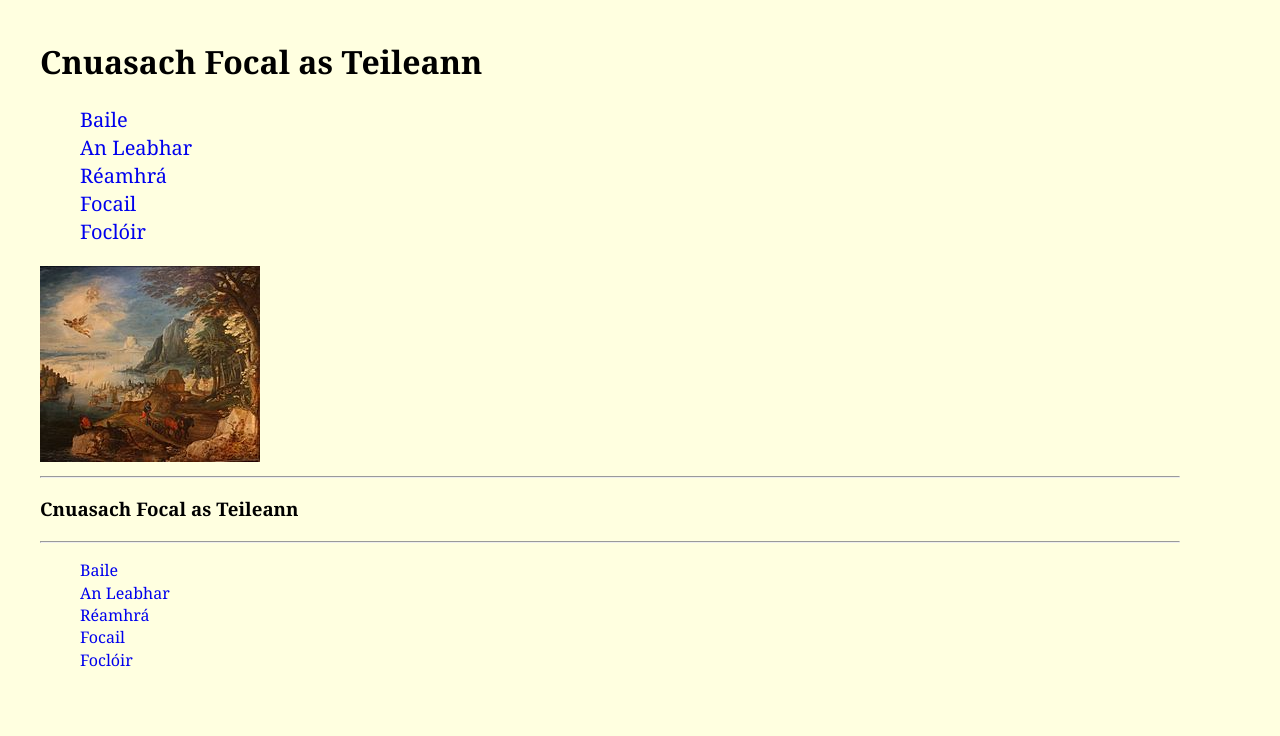
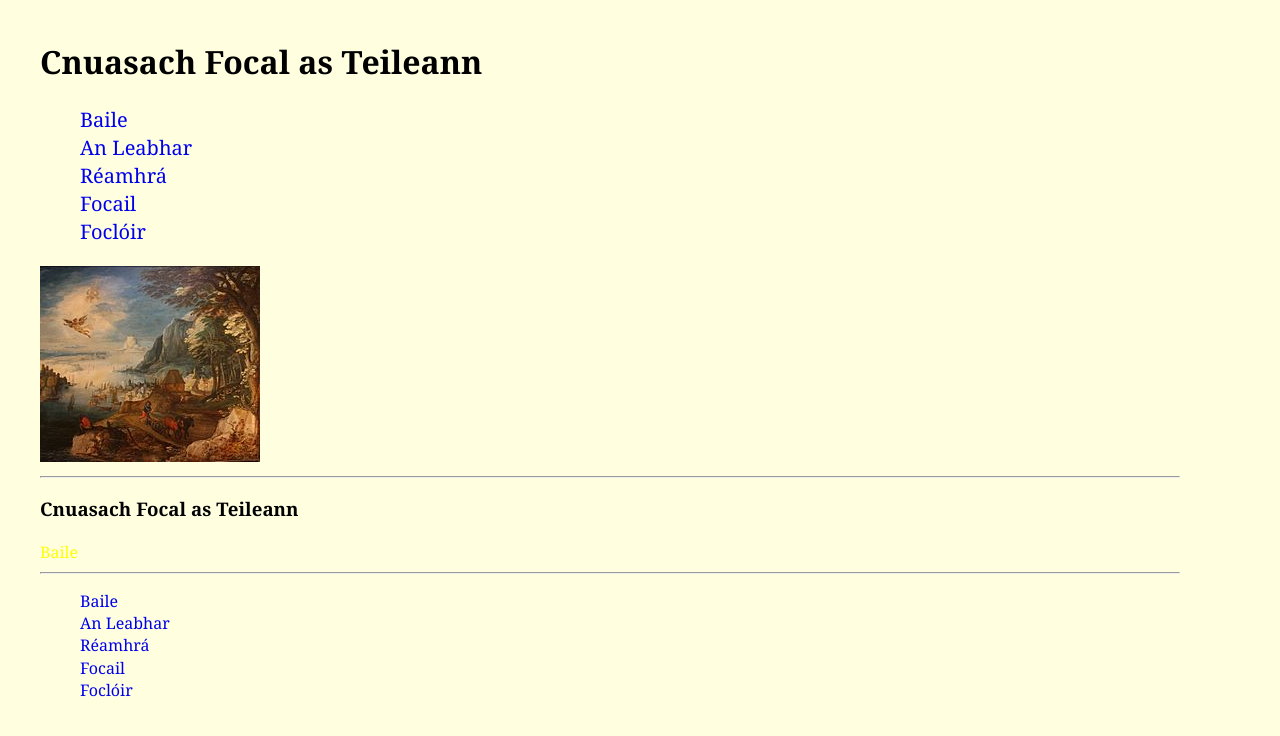
Before and after one commit to pmcu/cnuas-teileann, a Jekyll site: the page built from index.html, in a window 1280 px wide. Shown: the top 736 px of the page. Built offline with Jekyll 4.4.1, drawn with Linux system fonts in a browser that asks for light colours.

Commit message:
Update index.html

```diff
--- a/index.html
+++ b/index.html
@@ -2,3 +2,4 @@
 layout: default
 ---
 <h3>Cnuasach Focal as Teileann</h3>
+<nav><a href ="/cnuas-teileann/index.html" style="color:yellow;text-decoration:none;">Baile</a></nav>
```
